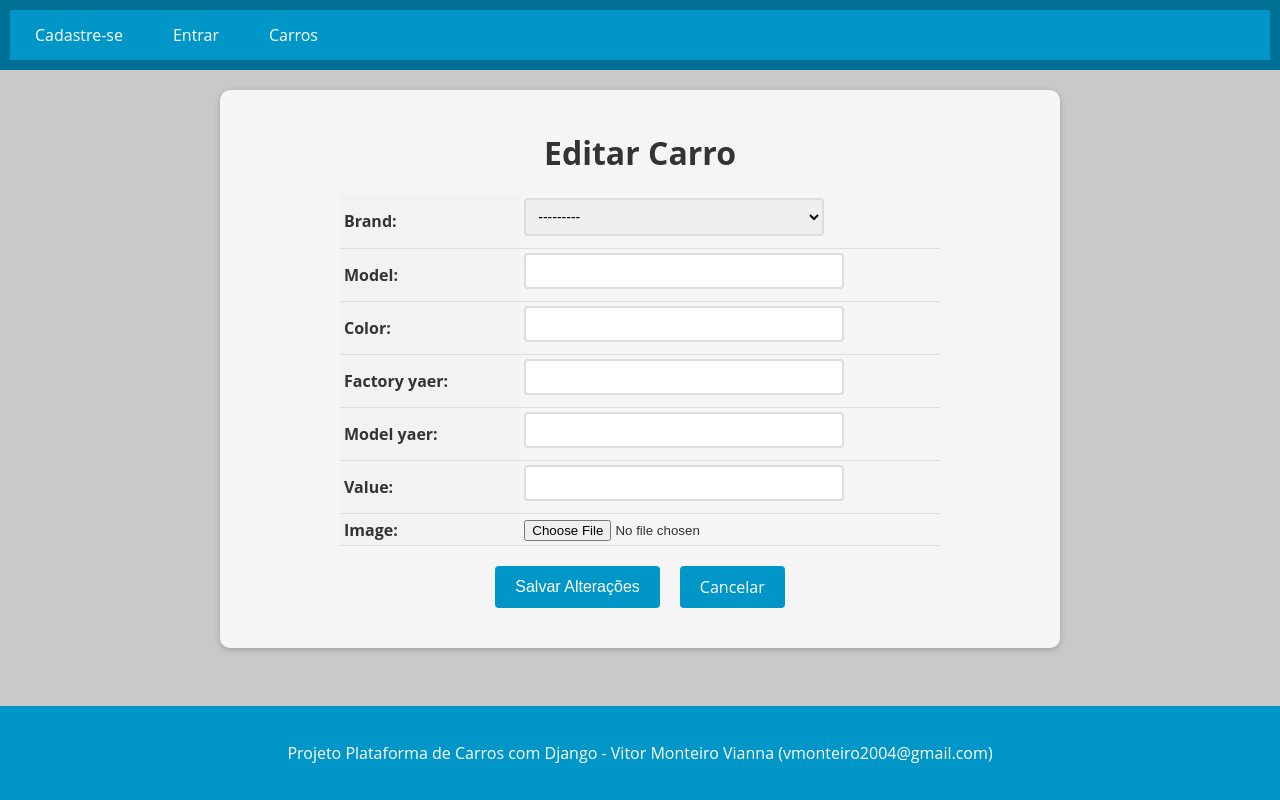
After one commit to VitorMonteiroVianna/Comercio-de-Carros, a Django app: template cars/templates/car_update.html in a window 1280 px wide. The commit adds this page. Run offline with Django 5.2, Linux system fonts and the light colour scheme; the template is opened without the code that fills it: values that come from a table or form of the project are taken from there, others are empty.

Commit message:
Add UpdateCars

```diff
--- a/app/urls.py
+++ b/app/urls.py
@@ -3,14 +3,15 @@
 from django.conf import settings
 from django.conf.urls.static import static
 
-from cars.views import CarsListView, AddCarCreateView, CarDetailView
+from cars.views import CarsListView, AddCarCreateView, CarDetailView, CarUpdateView
 from accounts.views import register_view, authenticate_view, logout_view
 
 
 urlpatterns = [
     path('admin/', admin.site.urls),
     path('cars', CarsListView.as_view(), name='cars_list'),
-    path('cars/detail/<int:pk>', CarDetailView.as_view(), name='car_detail'),
+    path('cars/<int:pk>/', CarDetailView.as_view(), name='car_detail'),
+    path('cars/<int:pk>/update', CarUpdateView.as_view(), name='car_update'),
     path('cars/add', AddCarCreateView.as_view(), name='add_car'),
     path('user/register', register_view, name='register_user'),
     path('user/auth', authenticate_view, name='authenticate_user'),
--- a/cars/templates/car_detail.html
+++ b/cars/templates/car_detail.html
@@ -87,4 +87,7 @@
       <p><strong>Placa:</strong> {{ object.plate }}</p>
       <p><strong>Preço:</strong> R$ {{ object.value }}</p>
   </div>
+  <div class="buttons-container">
+    <a href="{% url 'car_update' pk=object.pk %}" class="btn btn-primary">Editar</a>
+  </div>
 {% endblock %}
--- /dev/null
+++ b/cars/templates/car_update.html
@@ -0,0 +1,122 @@
+{% extends "base.html" %}
+
+{% block content %}
+
+  <style>
+    form {
+      max-width: 800px;
+      margin: 0 auto;
+      padding: 20px;
+      background-color: #f5f5f5;
+      border-radius: 10px;
+      box-shadow: 0 2px 6px rgba(0, 0, 0, 0.2);
+    }
+
+    form h1 {
+      font-size: 2rem;
+      margin-bottom: 20px;
+      text-align: center;
+    }
+
+    table {
+      margin: 0 auto;
+      border-collapse: collapse;
+      width: 100%;
+      max-width: 600px;
+    }
+
+    th, td {
+      padding: 4px;
+      text-align: left;
+      border-bottom: 1px solid #ddd;
+    }
+
+    th {
+      background-color: #f2f2f2;
+    }
+
+    input[type="text"], input[type="number"], select, textarea {
+      padding: 8px;
+      font-size: 14px;
+      border: 2px solid #ddd;
+      border-radius: 4px;
+      width: 100%;
+      max-width: 300px;
+      margin-bottom: 8px;
+      transition: border-bottom-color 0.3s ease-in-out;
+    }
+
+    input[type="text"]:focus, input[type="number"]:focus, select:focus, textarea:focus {
+      outline: none;
+      border-bottom-color: #0096c7;
+    }
+
+    .btn {
+      background-color: #0096c7;
+      color: #fff;
+      border: none;
+      padding: 10px 20px;
+      font-size: 16px;
+      border-radius: 4px;
+      cursor: pointer;
+      transition: background-color 0.3s ease-in-out;
+    }
+
+    .buttons-container {
+      display: flex;
+      justify-content: center;
+      margin-top: 20px;
+      margin-bottom: 20px;
+    }
+
+    .btn {
+      display: inline-block;
+      background-color: #0096c7;
+      color: #fff;
+      border: none;
+      padding: 10px 20px;
+      font-size: 16px;
+      border-radius: 4px;
+      cursor: pointer;
+      transition: background-color 0.3s ease-in-out;
+      margin: 0 10px;
+    }
+
+    .btn:hover {
+      background-color: #108eb8;
+    }
+
+    .btn-danger {
+      background-color: #d9534f;
+      text-decoration: none !important;
+    }
+
+    .btn-danger:hover {
+      background-color: #d2221c;
+    }
+
+    .error-message {
+      color: #d9534f;
+      font-size: 14px;
+      margin-top: 5px;
+    }
+
+    a {
+      text-decoration: none !important;
+    }
+
+  </style>
+  <form method="post" enctype="multipart/form-data">
+    {% csrf_token %}
+    <h1>Editar Carro</h1>
+    <table>
+      {{ form.as_table }}
+    </table>
+    <div>
+      <div class="buttons-container">
+        <input type="submit" value="Salvar Alterações" class="btn btn-primary">
+        <a href="{% url 'cars_list' %}" class="btn btn-secondary">Cancelar</a>
+      </div>
+    </div>
+  </form>
+{% endblock %}
--- a/cars/templates/cars.html
+++ b/cars/templates/cars.html
@@ -103,7 +103,7 @@
     }
   </style>
 
-{% load static %}  <!-- Adicione esta linha no início do template -->
+{% load static %}
 
 <form method="GET" action="{% url 'cars_list' %}">
     <input type="text" name="search" placeholder="Buscar carro...">
```
Also changed, not shown: cars/views.py (+8 -2 lines).
